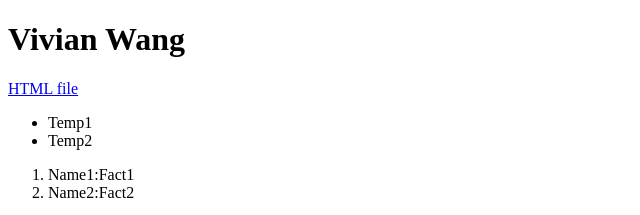
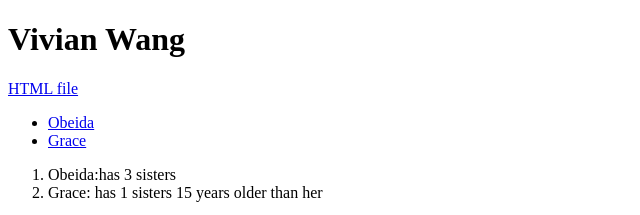
Before and after one commit to vixjwang-byte/wk1, a plain HTML site: page simple_code.html in a window 1280 px wide. Shown: the top 215 px of the page, without its empty margins (0-640 px from the left). Drawn offline with Linux system fonts and the light colour scheme.

Commit message:
Update simple_code.html

```diff
--- a/simple_code.html
+++ b/simple_code.html
@@ -15,12 +15,12 @@
 </header>
     <main>
         <ul>
-            <li>Temp1</li>
-            <li>Temp2</li>
+            <li><a href="https://obeidaiqbal.github.io/wk1/simple_code.html"> Obeida</a></li>
+            <li><a href="https://huanggtw.github.io/wk1/simple_code.html"> Grace</a></li>
         </ul>
         <ol>
-            <li>Name1:Fact1</li>
-            <li>Name2:Fact2</li>
+            <li>Obeida:has 3 sisters</li>
+            <li>Grace: has 1 sisters 15 years older than her</li>
         </ol>
         <img src="/images/gptimage.png" alt="GPT Image">
     </main>
```
